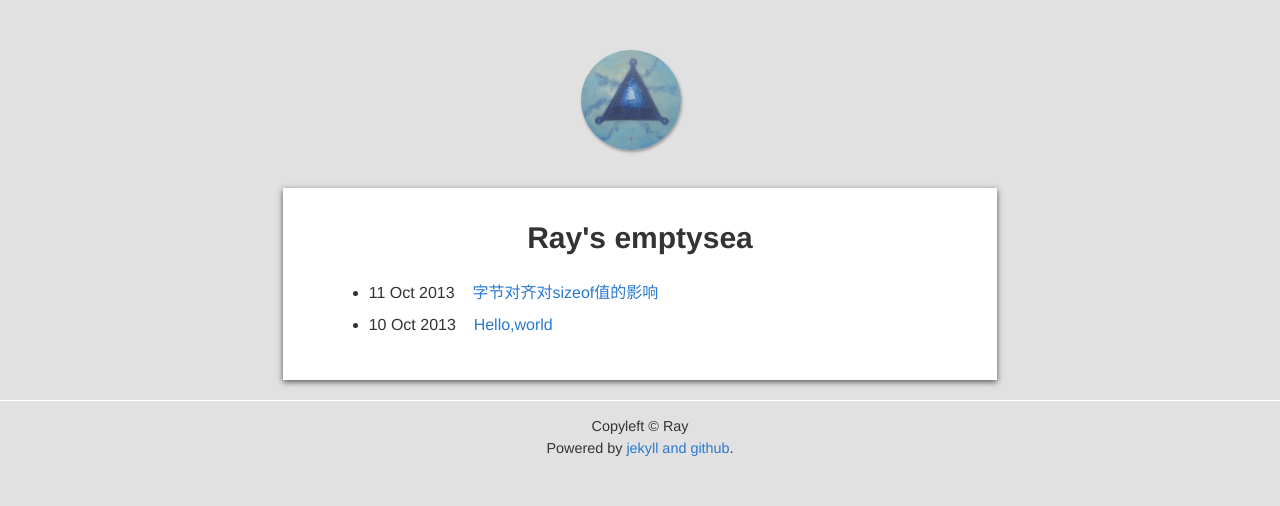
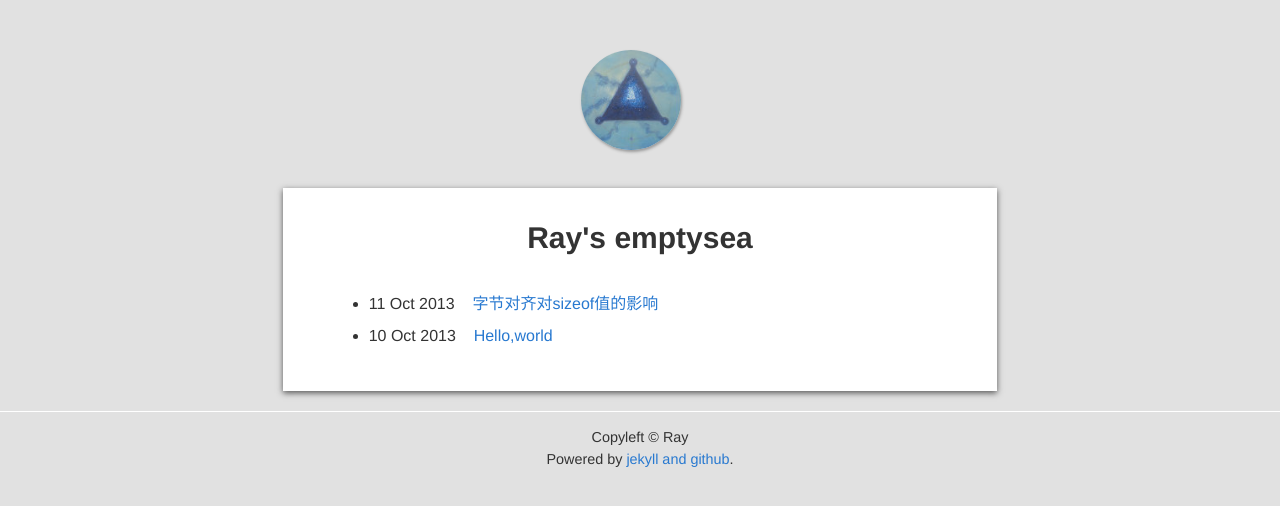
Before and after one commit to ray7551/empty, a Jekyll site: the page built from index.html, in a window 1280 px wide. Shown: the top 506 px of the page. Built offline with Jekyll 4.4.1, drawn with Linux system fonts in a browser that asks for light colours; Markdown is read by kramdown in place of the engine named in the settings.

```diff
--- a/stylesheets/screen.css
+++ b/stylesheets/screen.css
@@ -50,7 +50,7 @@
 
 @media screen and (max-width:1020px){article{background:#e1e1e1;border-bottom:1px solid #fff;width:100%;margin:30px auto 0;padding:15px 0;box-shadow:none;}
 }
-article h2.title{margin:20px 0 5px;border-bottom:0;text-align:center;font-weight:bold;font-size:30px;line-height:1;}
+article h2.title{margin:20px 0 35px;border-bottom:0;text-align:center;font-weight:bold;font-size:30px;line-height:1;}
 article h2.title a{color:#333;}
 article h2.title a:hover{border-bottom:0;color:#2879d0;}
 @media screen and (max-width:620px){article h2.title{font-size:18px;margin:auto;}
```
